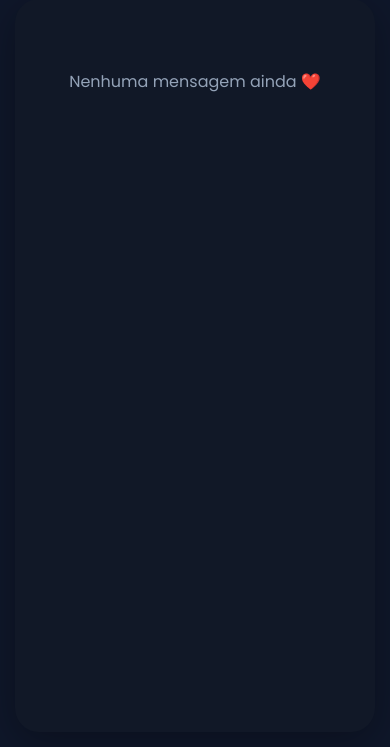
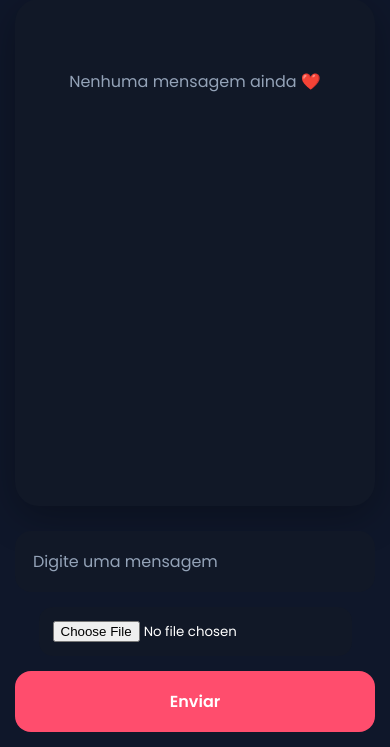
Before and after one commit to ODespertardoAmor/despertardoamor, a Flask app: page /chat/1 in a window 390 px wide. Shown: the part 97-844 px from the top of the page. Run offline with Flask 3, Linux system fonts and the light colour scheme; the visitor is signed in with stand-in values (Sample User, id 1); data that the repository does not hold is empty.

Commit message:
Update chat.html

```diff
--- a/templates/chat.html
+++ b/templates/chat.html
@@ -1,8 +1,10 @@
 <!DOCTYPE html>
 <html lang="pt-br">
 <head>
+
     <meta charset="UTF-8">
     <meta name="viewport" content="width=device-width, initial-scale=1.0">
+
     <title>Chat - D/Amor</title>
 
     <link href="https://fonts.googleapis.com/css2?family=Poppins:wght@300;400;500;600;700&display=swap" rel="stylesheet">
@@ -93,6 +95,14 @@
 
         }
 
+        .message img{
+
+            width:220px;
+            border-radius:15px;
+            margin-top:10px;
+
+        }
+
         .me{
 
             align-self:flex-end;
@@ -116,10 +126,11 @@
             margin-top:25px;
             display:flex;
             gap:15px;
+            align-items:center;
 
         }
 
-        .form-area input{
+        .msg-input{
 
             flex:1;
             padding:18px;
@@ -132,8 +143,17 @@
 
         }
 
-        .form-area input::placeholder{
+        .msg-input::placeholder{
             color:#94a3b8;
+        }
+
+        .file-input{
+
+            background:#111827;
+            color:white;
+            padding:14px;
+            border-radius:14px;
+
         }
 
         .send-btn{
@@ -180,6 +200,10 @@
                 width:100%;
             }
 
+            .msg-input{
+                width:100%;
+            }
+
         }
 
     </style>
@@ -220,11 +244,6 @@
 
                                 <img
                                     src="{{ url_for('static', filename='uploads/' + msg.foto) }}"
-                            style="
-                                width:220px;
-                                border-radius:15px;
-                                margin-top:10px;
-                            "
                                 >
 
                             {% endif %}
@@ -243,11 +262,6 @@
 
                                 <img
                                     src="{{ url_for('static', filename='uploads/' + msg.foto) }}"
-                            style="
-                                width:220px;
-                                border-radius:15px;
-                                margin-top:10px;
-                            "
                                 >
 
                             {% endif %}
@@ -267,6 +281,39 @@
             {% endif %}
 
         </div>
+
+
+        <form
+            method="POST"
+            enctype="multipart/form-data"
+            class="form-area"
+        >
+
+            <input
+                type="text"
+                name="mensagem"
+                placeholder="Digite uma mensagem"
+                class="msg-input"
+            >
+
+            <input
+                type="file"
+                name="foto"
+                class="file-input"
+            >
+
+            <button
+                type="submit"
+                class="send-btn"
+            >
+                Enviar
+            </button>
+
+        </form>
+
+    </div>
+
+
     <script>
 
         const chatBox = document.getElementById("chatBox");
```
Lines whose indentation alone changed are shown as unchanged.
